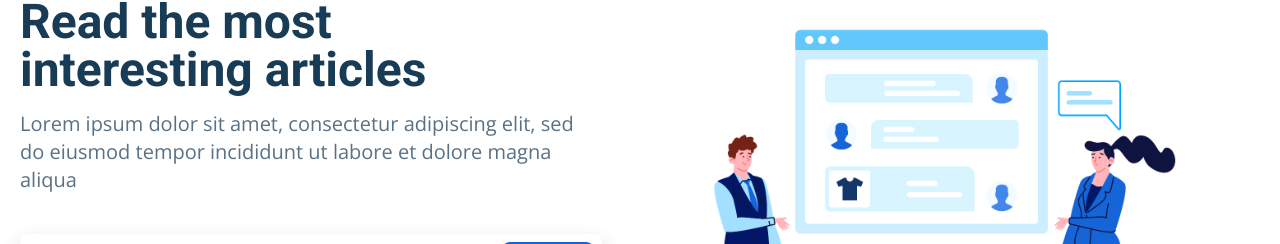
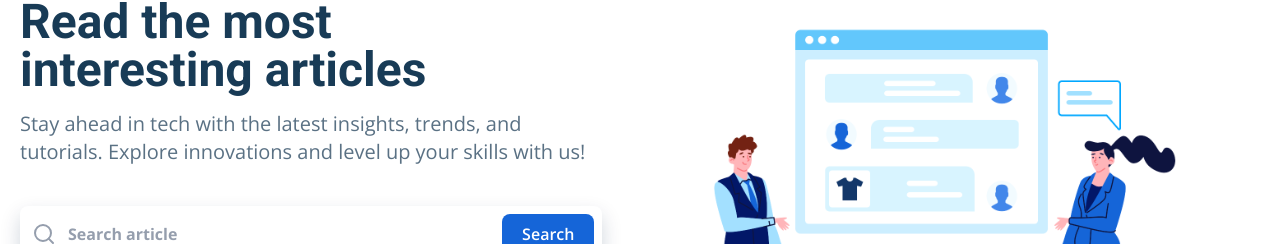
Before and after one commit to Alishabab62/insight-pulse-frontend, a React (Create React App) app: page / in a window 1280 px wide. Shown: the part 174-418 px from the top of the page. Built offline with nearby package versions, Linux system fonts and the light colour scheme; no server answers; what @tiptap/extension-color would draw is missing.

Commit message:
intro added

```diff
--- a/src/pages/home/container/Hero.jsx
+++ b/src/pages/home/container/Hero.jsx
@@ -11,8 +11,7 @@ const Hero = () => {
           Read the most interesting articles
         </h1>
         <p className="text-dark-light mt-4 text-center md:text-xl lg:text-base xl:text-xl lg:text-left">
-          Lorem ipsum dolor sit amet, consectetur adipiscing elit, sed do
-          eiusmod tempor incididunt ut labore et dolore magna aliqua
+          Stay ahead in tech with the latest insights, trends, and tutorials. Explore innovations and level up your skills with us!
         </p>
         <Search className="mt-10 lg:mt-6 xl:mt-10" />
         <div className="flex mt-4 flex-col lg:flex-row lg:items-start lg:flex-nowrap lg:gap-x-4 lg:mt-7">
```
